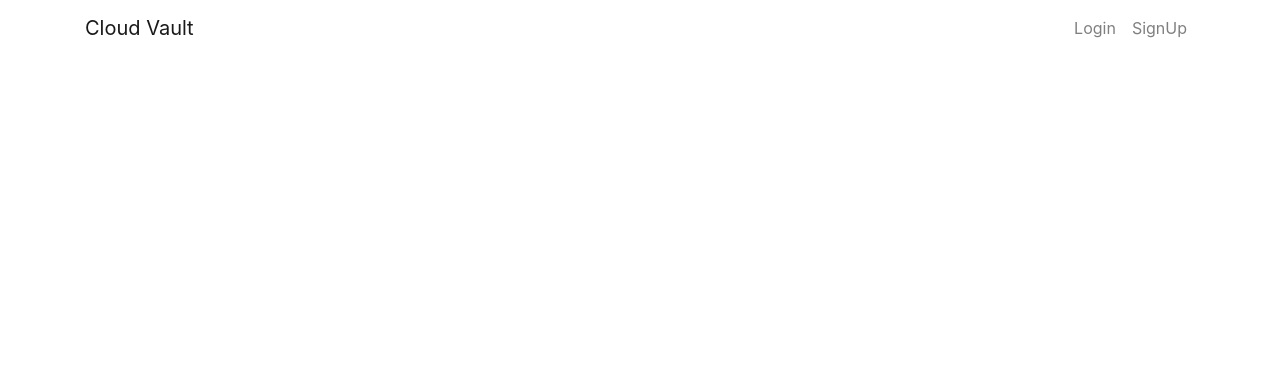
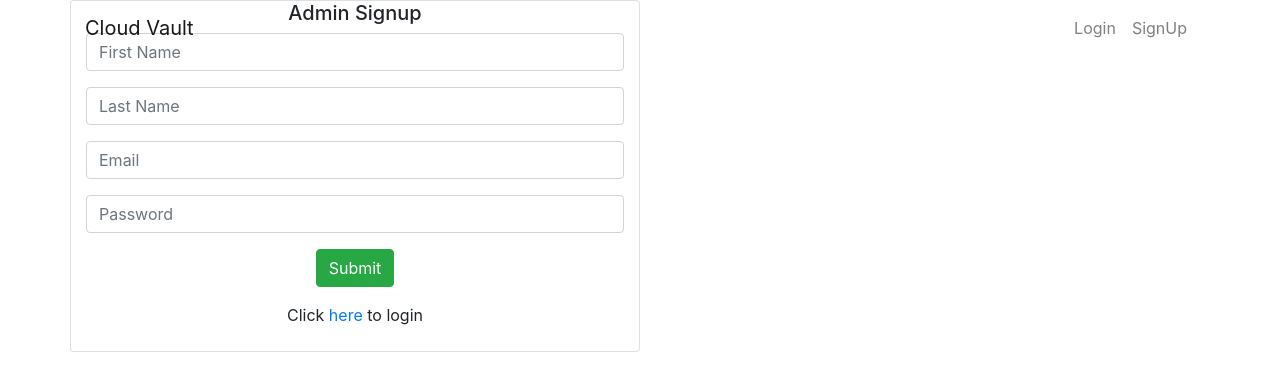
Before and after one commit to kamireddym28/Cloud_Vault, a React (Create React App) app in the folder react-view/: page /adminsignup in a window 1280 px wide. Shown: the top 388 px of the page. Built offline with nearby package versions, Linux system fonts and the light colour scheme.

Commit message:
admin dashboard

```diff
--- a/react-view/src/Main.js
+++ b/react-view/src/Main.js
@@ -1,7 +1,9 @@
 import React, {Component} from 'react';
-import {Switch, Route} from 'react-router-dom';
+import {Route, Switch} from 'react-router-dom';
 import UserSignup from './components/UserSignup.js';
 import UserSignin from './components/UserSignin.js';
+import AdminSignup from './components/AdminSignup.js';
+import AdminSignin from './components/AdminSignin.js';
 import UserFileUpload from './components/UserFileUpload.js';
 import UpdateFile from './components/UserFileUpdate.js';
 import UserDashboard from './components/UserDashboard.js';
@@ -13,8 +15,11 @@ export class Main extends Component {
         console.log(React.version);
         return(
             <Switch>
+                <Route exact path="/" component={UserSignin}/>
                 <Route path="/usersignup" component={UserSignup}/>
                 <Route path="/usersignin" component={UserSignin}/>
+                <Route path="/adminsignup" component={AdminSignup}/>
+                <Route path="/adminsignin" component={AdminSignin}/>
                 <Route path="/fileupload" component={UserFileUpload}/>
                 <Route path="/updatefile" component={UpdateFile}/>
                 <Route path="/userdashboard" component={UserDashboard}/>
--- a/react-view/src/components/AdminDashboard.js
+++ b/react-view/src/components/AdminDashboard.js
@@ -1,14 +1,14 @@
 import React,{Component} from "react";
-import {Table, Row, Col, Button, Container} from 'react-bootstrap';
+import {Table, Row, Col, Button, Container, Navbar} from 'react-bootstrap';
+import {Link, Redirect} from 'react-router-dom';
 import axios from 'axios';
 import UserFileUpdate from "./UserFileUpdate"
-import urls from "./utils"
-
 
 export class AdminDashboard extends Component{
     state={
         fileList:"",
-        loading: true
+        loading: true,
+        reload:false
     }
     constructor(props){
         super(props);
@@ -64,12 +64,11 @@ export class AdminDashboard extends Component{
         if(this.state.fileList && this.state.fileList.length >0){
             for(let file of this.state.fileList){
                 let tdMarkup = []
-                tdMarkup.push(<td>{localStorage.getItem("firstname")}</td>)
-                tdMarkup.push(<td>{localStorage.getItem("lastname")}</td>)
                 tdMarkup.push(<td>{file.filename}</td>)
                 tdMarkup.push(<td>{file.filedescription}</td>)
                 tdMarkup.push(<td>{file.dateuploaded}</td>)
                 tdMarkup.push(<td>{file.datemodified}</td>)
+                tdMarkup.push(<td>{file.firstname+" "+file.lastname}</td>)
                 tdMarkup.push(<td><UserFileUpdate fileid={file.fileid} bucketFileName={file.bucketFileName}/></td>)
                 tdMarkup.push(<td><Button onClick={()=>this.deleteFile(file.fileid, file.bucketFileName)}>DeleteFile</Button></td>)
                 fileMarkup.push(<tr>{tdMarkup}</tr>)
@@ -82,32 +81,58 @@ export class AdminDashboard extends Component{
         if(this.state.loading){
             return (<div></div>)
         } else if (!this.state.fileList || this.state.fileList.length == 0){
-            return <div>No files</div>
+            return <div>No files are uploaded by users</div>
         } else {
             return(
-                <Table>
+                <div>
+                <h5>
+                   Files uploaded by Users
+                </h5>
+                <Table striped bordered hover>
                     <thead>
                         <tr>
-                            <th>First Name</th> <th>Last Name</th> <th>File name</th>  <th>File Description</th>  <th>Date uploaded</th> <th>Date modified</th>
+                        <th>File name</th>  <th>File Description</th>  <th>Date uploaded</th> <th>Date modified</th> <th>User name</th>
                         </tr>
-
                     </thead>
                     <tbody>
-                    {this.renderAllFiles()}
-                     </tbody>
+                        {this.renderAllFiles()}
+                    </tbody>
                 </Table>
+                </div>
              );
         }
     }
+    logoff(){
+        localStorage.clear()
+        this.setState({
+            reload:true
+        })
+    }
 
     render(){
-    return (
-    <Container>
-        {this.renderBody()}
-    </Container>)
-
+        let adminid = localStorage.getItem("adminid");
+        let redirectTo = <div></div>
+        if(!adminid){
+            redirectTo = <Redirect to="/adminsignin"/>
+        }
+        let firstname = localStorage.getItem("firstname")
+        let lastname = localStorage.getItem("lastname")
+        return (
+            <div>
+                <Navbar bg="dark" variant="dark" sticky="top">
+        <Navbar.Brand>Admin Dashboard</Navbar.Brand>
+        <Navbar.Brand style={{marginLeft:"auto"}}>{firstname+" "+lastname}</Navbar.Brand>
+        &nbsp;&nbsp;&nbsp;
+        <Navbar.Brand><a onClick={()=>this.logoff()}>Logout</a></Navbar.Brand>
+        </Navbar>
+        <Container>
+        {redirectTo}
+        <br/><br/>
+            {this.renderBody()}
+        </Container>
+        </div>
+        )
     }
-
 }
 
 export default AdminDashboard;
--- a/react-view/src/components/AdminSignin.js
+++ b/react-view/src/components/AdminSignin.js
@@ -0,0 +1,90 @@
+import React,{Component} from "react";
+import {Container, Row, Col, Navbar} from 'react-bootstrap';
+import axios from 'axios';
+import {Redirect}  from 'react-router';
+import urls from './utils'
+
+export class AdminSignin extends Component{
+    state={
+        message : "",
+        submitHandler : ""
+    }
+    constructor(props){
+        super(props);
+        this.state.message = "";
+        this.submitHandler = this.submitHandler.bind(this);
+    }
+    async submitHandler(evt){
+        evt.preventDefault();
+        console.log(evt.target);
+        var formData = new FormData(evt.target);
+        axios.defaults.withCredentials = true;
+        await axios({
+            method: 'post',
+            url: urls.backendURL+"/adminsignin",
+            // data: {"jsonData" : JSON.stringify(data)},
+            data: { "email": formData.get('email'), "password": formData.get('password')},
+            config: { headers: { 'Content-Type': 'multipart/form-data' } }
+        })
+            .then((response) => {
+                if (response.status >= 500) {
+                    throw new Error("Bad response from server");
+                }
+                return response.data;
+            })
+            .then((responseData) => {
+                if(responseData.status){
+                    this.setState({
+                        message: responseData.message
+                    });
+                    localStorage.setItem("adminid",responseData.adminid)
+                    localStorage.setItem("firstname",responseData.firstname)
+                    localStorage.setItem("lastname",responseData.lastname)
+                } else{
+                    alert(responseData.message);
+                }
+            }).catch(function (err) {
+                console.log(err)
+            });
+    }
+
+    render(){
+        let adminid = localStorage.getItem("adminid");
+        console.log("backendurl.."+urls.backendURL)
+        let redirectTo = <div></div>
+        if(adminid){
+            redirectTo = <Redirect to="/admindashboard"/>
+        }
+        return(
+            <div>
+            {/* <Navbar bg="dark" variant="dark" sticky="top">
+               <Navbar.Brand>File Manager</Navbar.Brand>
+        </Navbar>*/}
+            <Container>
+            {redirectTo}
+                <Row className="adminpanel">
+                    <Col xs={6} className="card admincard">
+                        <h5 id="SignInText">Admin Sign In</h5>
+                        <form onSubmit={this.submitHandler}>
+                            <div className="form-group">
+                                <input type="email" name="email" required className="form-control" placeholder="Email"/>
+                            </div>
+                            <div className="form-group">
+                                <input type="password" name="password" required className="form-control" placeholder=" Password"/>
+                            </div>
+                            <div className="form-group">
+                                <button type="submit" className="btn btn-success">Submit</button>
+                            </div>
+                            <div className = "form-group">
+                                <label> Click <a href="/adminsignup">here</a> to Signup</label>
+                            </div>
+                        </form>
+                    </Col>
+                </Row>
+            </Container>
+            </div>
+        );
+    }
+}
+
+export default AdminSignin;
--- a/react-view/src/components/AdminSignup.js
+++ b/react-view/src/components/AdminSignup.js
@@ -0,0 +1,100 @@
+import React,{Component} from "react";
+//import 'bootstrap/dist/css/bootstrap.min.css';
+import {Container, Row, Col, Navbar} from 'react-bootstrap';
+import axios from 'axios';
+import urls from "./utils"
+
+export class AdminSignup extends Component{
+    state = {
+        formSubmit : "",
+        displayMessage : ""
+    }
+    constructor(props){
+        super(props);
+        this.state.displayMessage = "";
+        this.formSubmit = this.formSubmit.bind(this);
+    }
+    async formSubmit(evt){
+        evt.preventDefault();
+        console.log(evt.target);
+        var formData = new FormData(evt.target);
+        axios.defaults.withCredentials = true;
+        await axios({
+            method: 'post',
+            url: urls.backendURL+"/adminsignup",
+            data: { "fname": formData.get('fname'), "lname": formData.get('lname'),"email": formData.get('email'), "password": formData.get('password')},
+            config: { headers: { 'Content-Type': 'multipart/form-data' } }
+        })
+            .then((response) => {
+                if (response.status >= 500) {
+                    throw new Error("Bad response from server");
+                }
+                return response.data;
+            })
+            .then((responseData) => {
+                let showDisplayMessage=(message)=>{
+                    return(
+                        <div className = "form-group">
+                                <label>{message} Click <a href="/usersignin">here</a> to login</label>
+                            </div>
+                    );
+                }
+                if(responseData.status){
+                    this.setState({
+                        displayMessage : showDisplayMessage(responseData.message)
+                    });
+                } else{
+                    this.setState({
+                        displayMessage : responseData.message
+                    })
+                }
+            }).catch(function (err) {
+                console.log(err)
+            });
+    }
+    showSignInText(){
+        if(!this.state.displayMessage){
+            return(
+                <div className = "form-group">
+                    <label>Click <a href="/adminsignin">here</a> to login</label>
+                </div>
+            )
+        }
+    }
+    render(){
+        return(
+            <div>
+            {/* <Navbar bg="dark" variant="dark" sticky="top">
+               <Navbar.Brand>File Manager</Navbar.Brand>
+        </Navbar>*/}
+            <Container>
+                <Row className="adminpanel">
+                    <Col xs={6}  className="card admincard">
+                        <h5> Admin Signup</h5>
+                        <form onSubmit={this.formSubmit}>
+                            <div className="form-group">
+                                <input type="text" required name="fname" placeholder="First Name" className="form-control" />
+                            </div>
+                            <div className="form-group">
+                                <input type="text" required name="lname"  placeholder="Last Name" className="form-control" />
+                            </div>
+                            <div className="form-group">
+                                <input type="email" required name="email"  placeholder="Email" className="form-control" />
+                            </div>
+                            <div className="form-group">
+                                <input type="password" required name="password"  placeholder="Password" className="form-control" />
+                            </div>
+                            <div className="form-group">
+                                <button type="submit" className="btn btn-success">Submit</button>
+                            </div>
+                            {this.state.displayMessage}
+                            {this.showSignInText()}
+                        </form>
+                    </Col>
+                </Row>
+            </Container>
+            </div>
+        );
+    }
+}
+export default AdminSignup;
```
Also changed, not shown: 1 other file (tests, documents, lock files or other folders).
